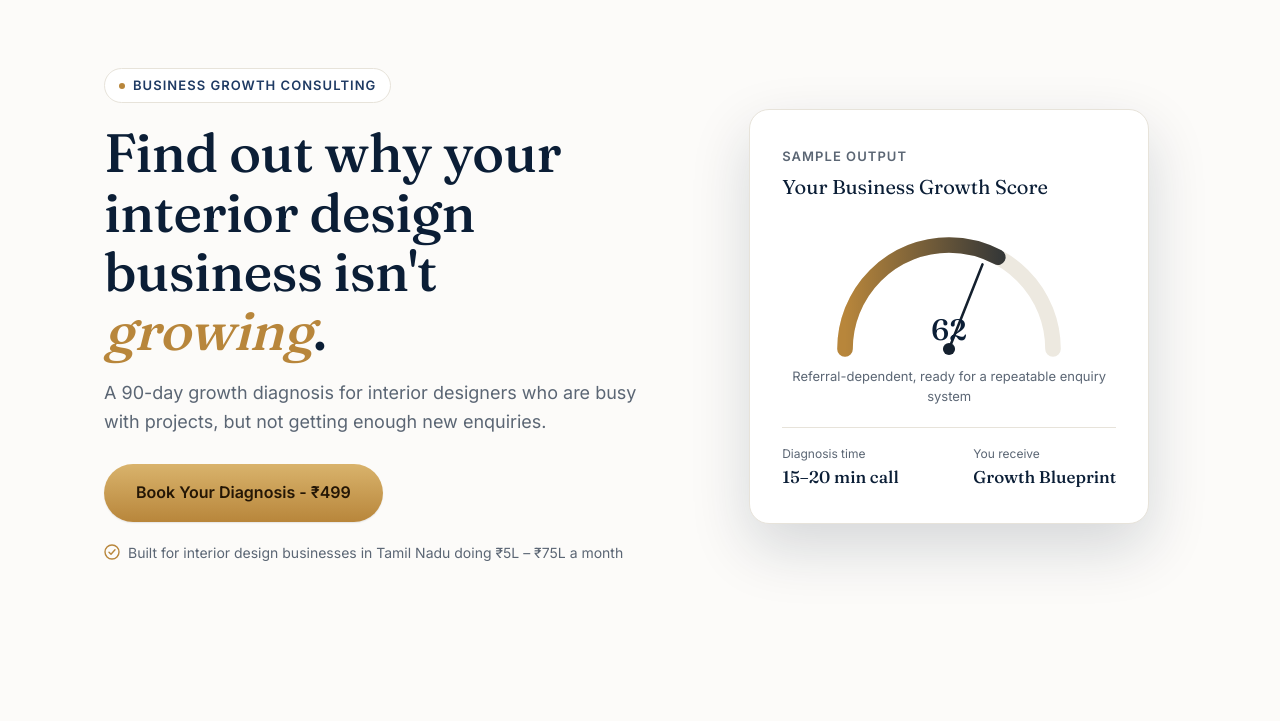
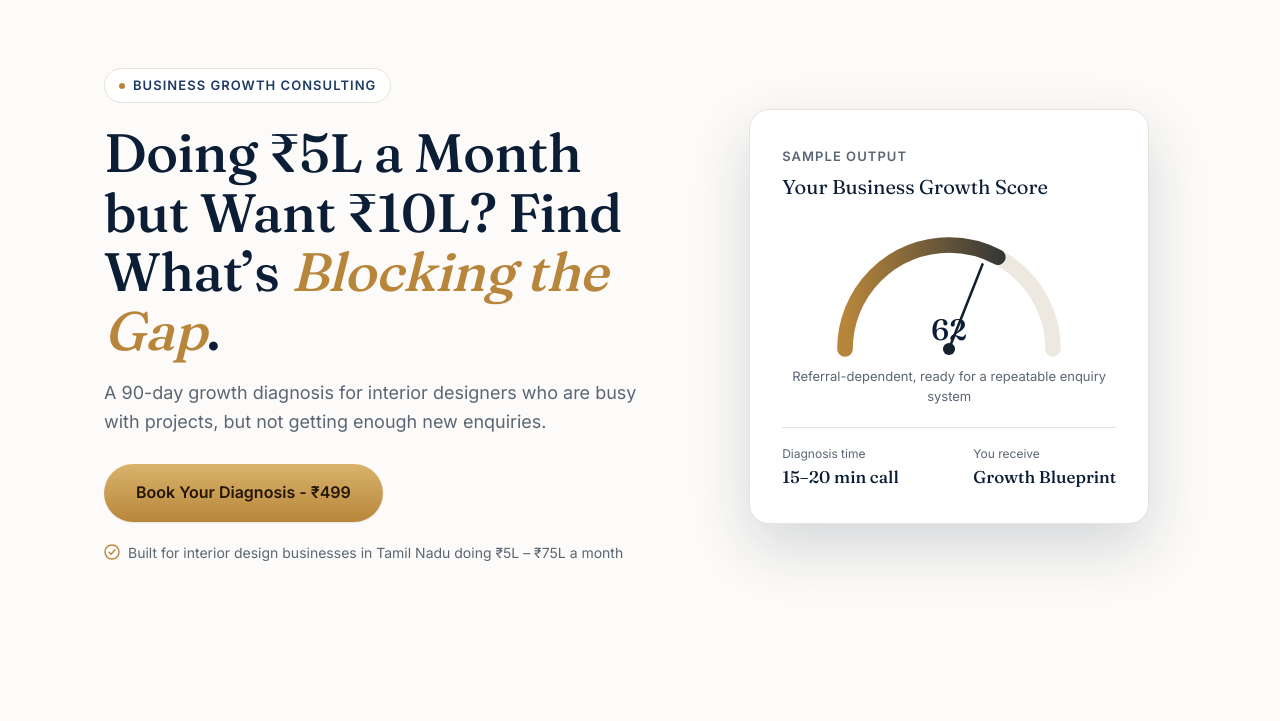
Before and after one commit to developerevocaa-cpu/Evocaa-landing1, a website built with Vite: page index.html in a window 1280 px wide. Shown: the part 77-798 px from the top of the page. Built offline with nearby package versions, Linux system fonts and the light colour scheme.

Commit message:
feat: update hero section headline to focus on revenue growth and gap identification

```diff
--- a/index.html
+++ b/index.html
@@ -986,7 +986,7 @@
     <div class="wrap hero-grid">
       <div>
         <div class="eyebrow">Business Growth Consulting</div>
-        <h1 class="display">Find out why your interior design business isn't <em>growing</em>.</h1>
+        <h1 class="display">Doing ₹5L a Month but Want ₹10L? Find What’s <em> Blocking the Gap</em>.</h1>
         <p class="hero-sub">A 90-day growth diagnosis for interior designers who are busy with projects, but not getting
           enough new enquiries.</p>
         <div class="hero-actions">
```
